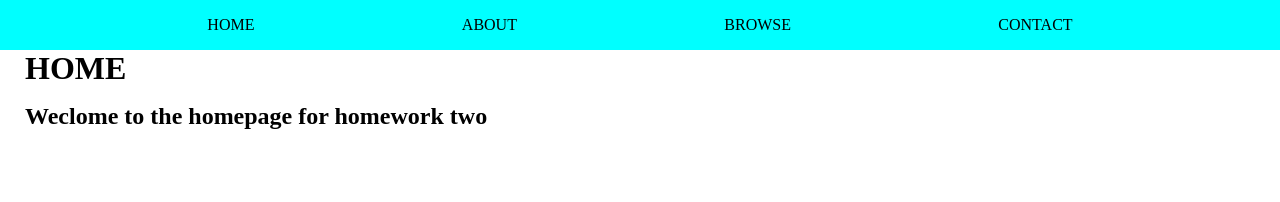
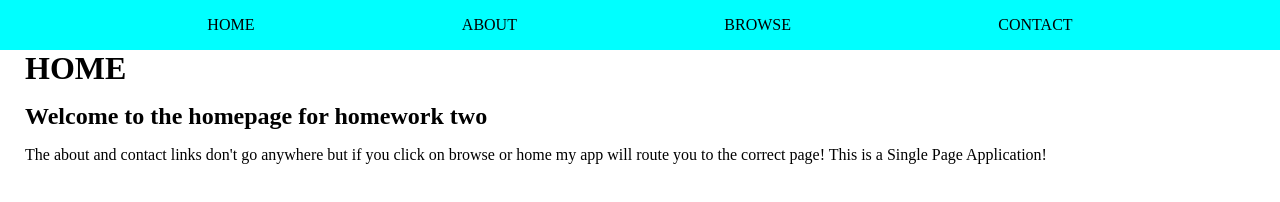
Before and after one commit to Jaecobd1/315-2, a website: page index.html in a window 1280 px wide. Drawn offline with nearby package versions, Linux system fonts and the light colour scheme; no server answers.

Commit message:
fixing typo :

```diff
--- a/pages/home/home.html
+++ b/pages/home/home.html
@@ -1,2 +1,4 @@
 <h1>HOME</h1>
-<h2>Weclome to the homepage for homework two</h2>
+<h2>Welcome to the homepage for homework two</h2>
+
+<p>The about and contact links don't go anywhere but if you click on browse or home my app will route you to the correct page! This is a Single Page Application!</p>
```
